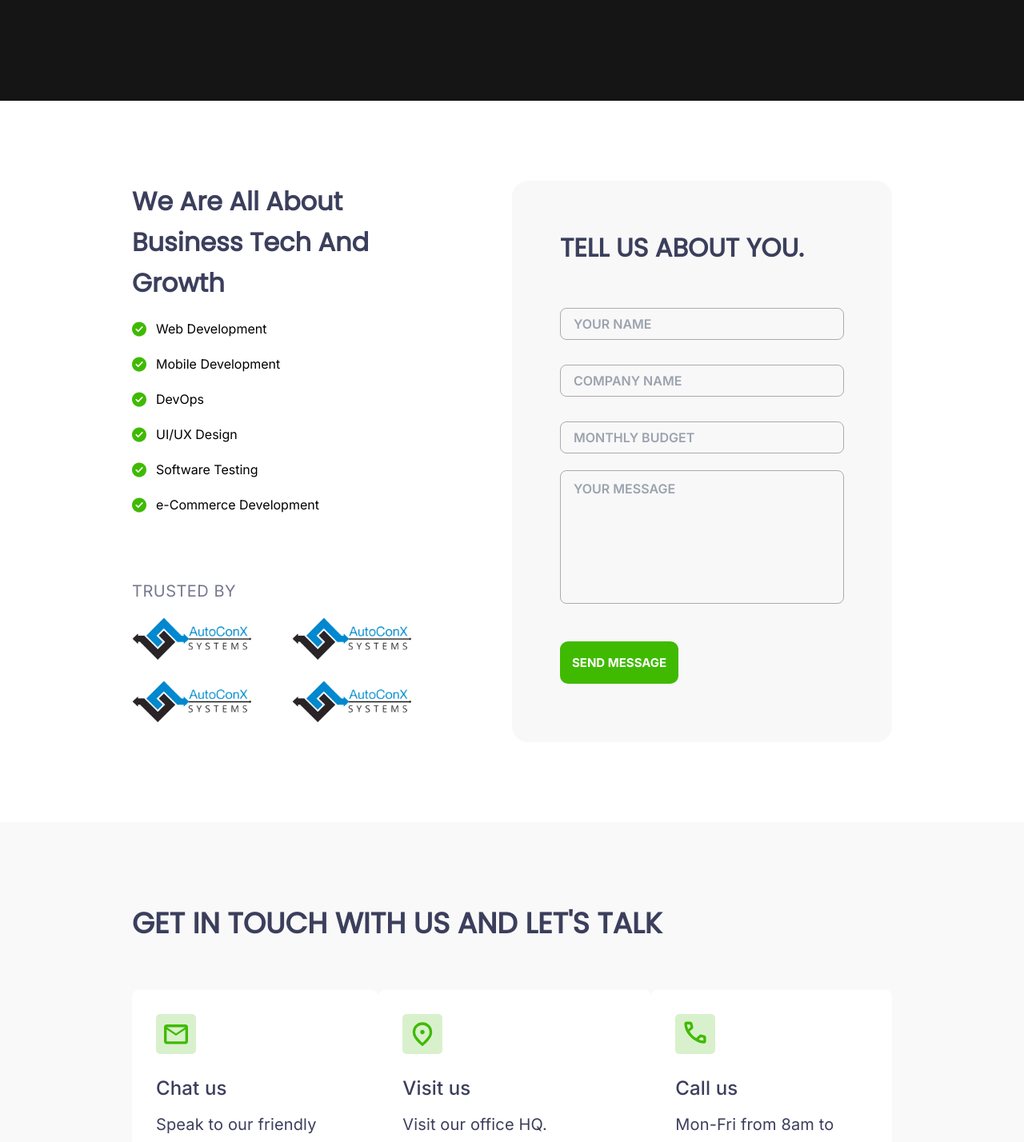
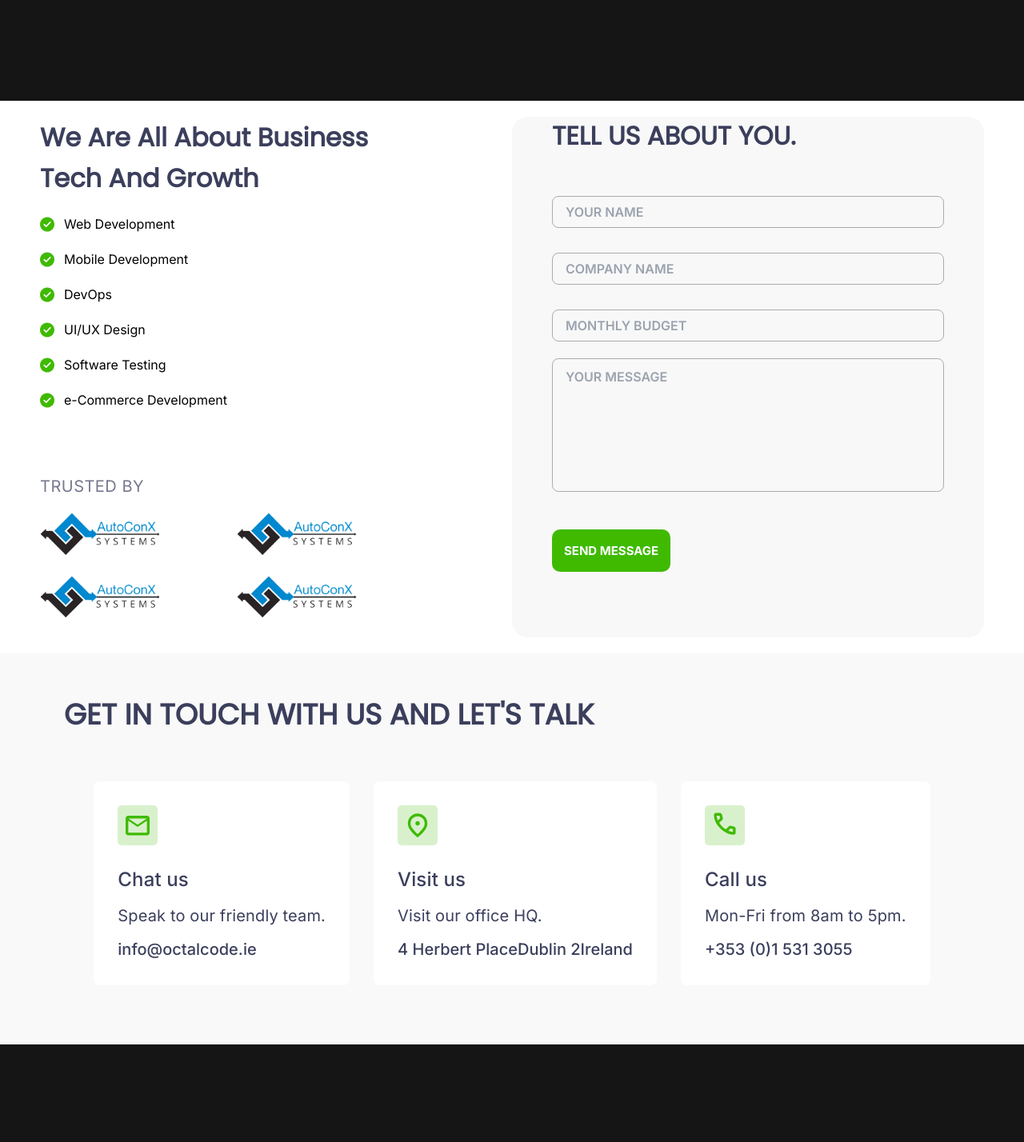
Before and after one commit to Raahim-Ali/Lozdon, a Next.js app: page /Contact in a window 1280 px wide. Shown: the part 461-1889 px from the top of the page at 80% size. Built offline with nearby package versions, Linux system fonts and the light colour scheme.

Commit message:
contact page responsiveness done

```diff
--- a/app/Contact/FormSection.css
+++ b/app/Contact/FormSection.css
@@ -99,3 +99,42 @@ input {
   position: relative;
   top: -10px;
 }
+@media (800px<width<1400px) {
+  .Contact {
+    display: flex;
+    padding: 20px 50px;
+    gap: 30px;
+  }
+  .firstSection {
+    display: flex;
+    flex-direction: column;
+  }
+  .formSection {
+    padding: 0px 50px;
+    background: rgba(248, 248, 248, 1);
+    border-radius: 20px;
+    width: 50%;
+  }
+}
+@media (width<800px) {
+  .Contact {
+    display: flex;
+    justify-content: center;
+    align-items: center;
+    flex-direction: column;
+    padding: 20px 50px;
+    gap: 30px;
+  }
+  .firstSection {
+    display: flex;
+    flex-direction: column;
+    width: 100%;
+    padding: 0px 50px;
+  }
+  .formSection {
+    padding: 20px 50px;
+    background: rgba(248, 248, 248, 1);
+    border-radius: 20px;
+    width: 100%;
+  }
+}
--- a/app/Contact/Touch.css
+++ b/app/Contact/Touch.css
@@ -62,3 +62,45 @@
   text-align: left;
   color: rgba(59, 63, 92, 1);
 }
+@media (850px < width<1320px) {
+  .Touch {
+    display: flex;
+    flex-direction: column;
+    padding: 50px 80px;
+    width: 100%;
+    background: rgba(249, 249, 249, 1);
+  }
+  .touchCardsContainer {
+    padding: 24px 0px;
+    display: flex;
+    width: 100%;
+    gap: 30px;
+    justify-content: center;
+    flex-wrap: wrap;
+  }
+  .touchCard {
+    border-radius: 8px;
+    background: rgba(255, 255, 255, 1);
+    padding: 30px;
+  }
+}
+@media (width<850px) {
+  .Touch {
+    padding: 100px 80px;
+    background: rgba(249, 249, 249, 1);
+  }
+  .touchCardsContainer {
+    padding: 24px 0px;
+    display: flex;
+    width: 100%;
+    align-items: center;
+    flex-direction: column;
+    gap: 30px;
+  }
+  .touchCard {
+    border-radius: 8px;
+    background: rgba(255, 255, 255, 1);
+    width: 80%;
+    padding: 30px;
+  }
+}
--- a/app/work/Components/CompanyOne.js
+++ b/app/work/Components/CompanyOne.js
@@ -6,6 +6,11 @@ import CardImage from "../../../public/Assets/Work/CardOneImage.svg";
 function CompanyOne() {
   return (
     <div className="main">
+      <div
+        style={{
+          padding: "20px",
+        }}
+      >
         <div className="Card">
           <div className="Content">
             <div className="ContentText">
@@ -14,12 +19,14 @@ function CompanyOne() {
               </div>
               <div className="heading">
                 <p>Vehicle Sale System</p>
-              <p className="headingtext2">Enable Digital Record and Payments</p>
+                <p className="headingtext2">
+                  Enable Digital Record and Payments
+                </p>
               </div>
               <div className="text">
                 <p>
-                We advise property owners in all issues in respect of such works
-                and entitlements in respect of boundaries. We assess the
+                  We advise property owners in all issues in respect of such
+                  works and entitlements in respect of boundaries. We assess the
                   location of the boundaries and advise.
                 </p>
               </div>
@@ -32,6 +39,7 @@ function CompanyOne() {
           </div>
         </div>
       </div>
+    </div>
   );
 }
 
```
Also changed, not shown: app/work/Components/CompanyOne.css (+2 -5 lines). Lines whose indentation alone changed are shown as unchanged.
